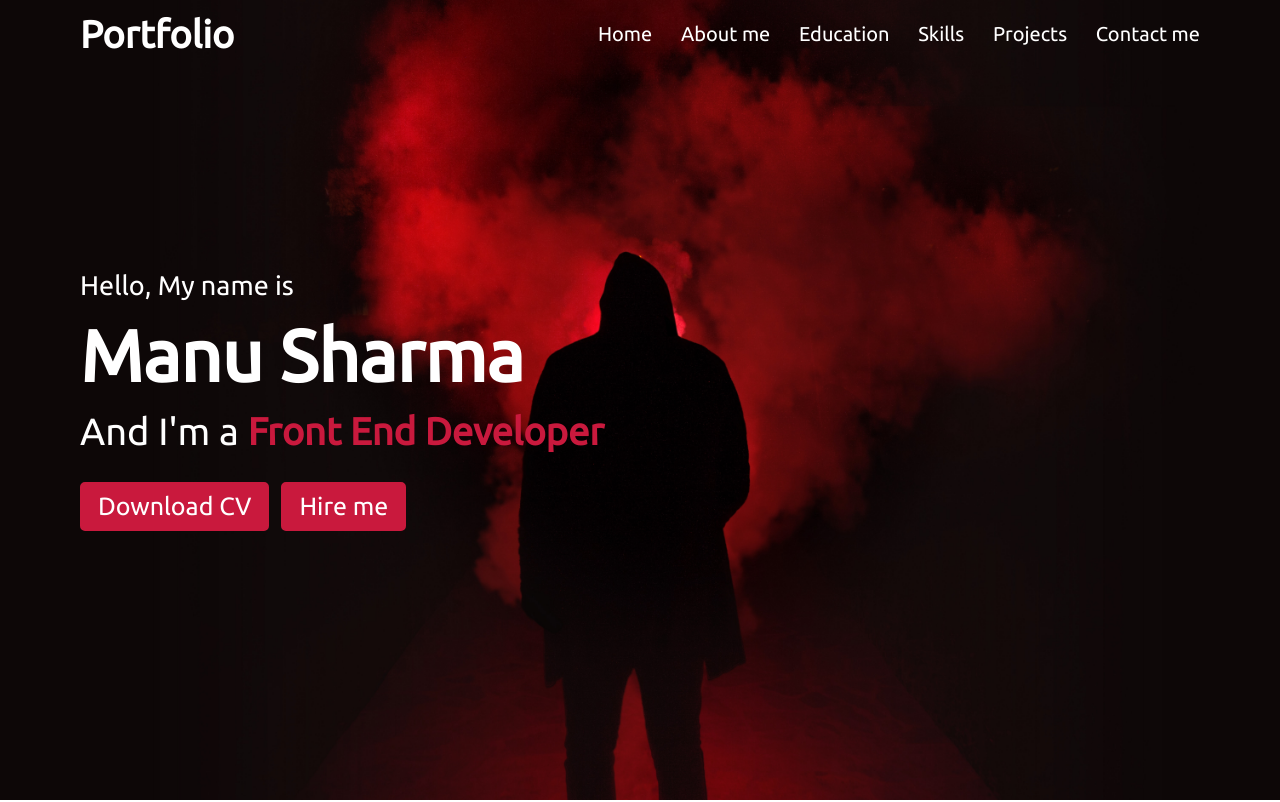
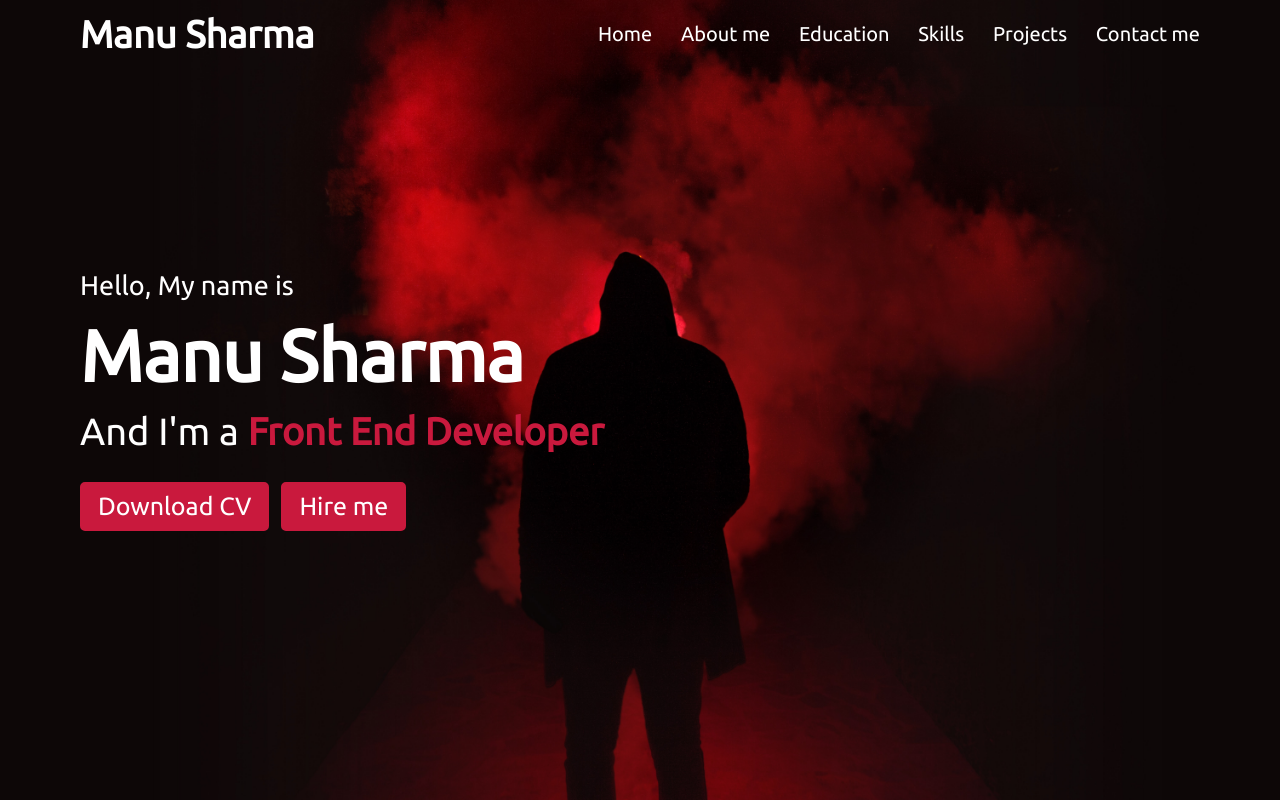
Before and after one commit to manuneeraj01/Portfolio, a plain HTML site: page index.html in a window 1280 px wide. Shown: the top 802 px of the page. Drawn offline with Linux system fonts and the light colour scheme.

Commit message:
update index.html
logo changed

```diff
--- a/index.html
+++ b/index.html
@@ -20,7 +20,7 @@
     <header>
         <nav class="navbar">
             <div class="max-width">
-                <div class="logo"><a href="#">Portfolio</a></div>
+                <div class="logo"><a href="#">Manu Sharma</a></div>
                 <ul class="menu">
                     <div class="icon cancel-btn">
                         <i class="fa fa-times"></i>
```
